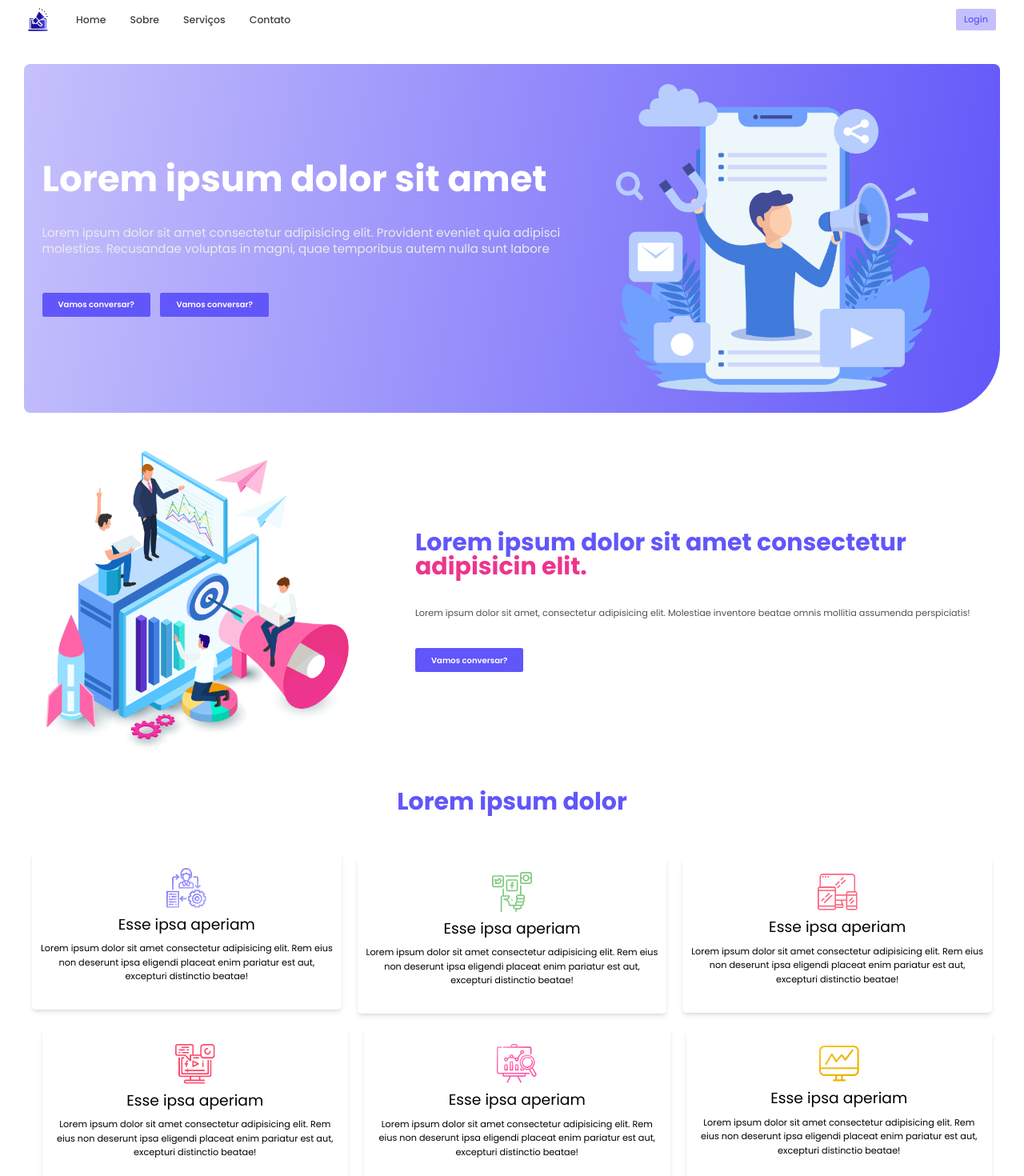
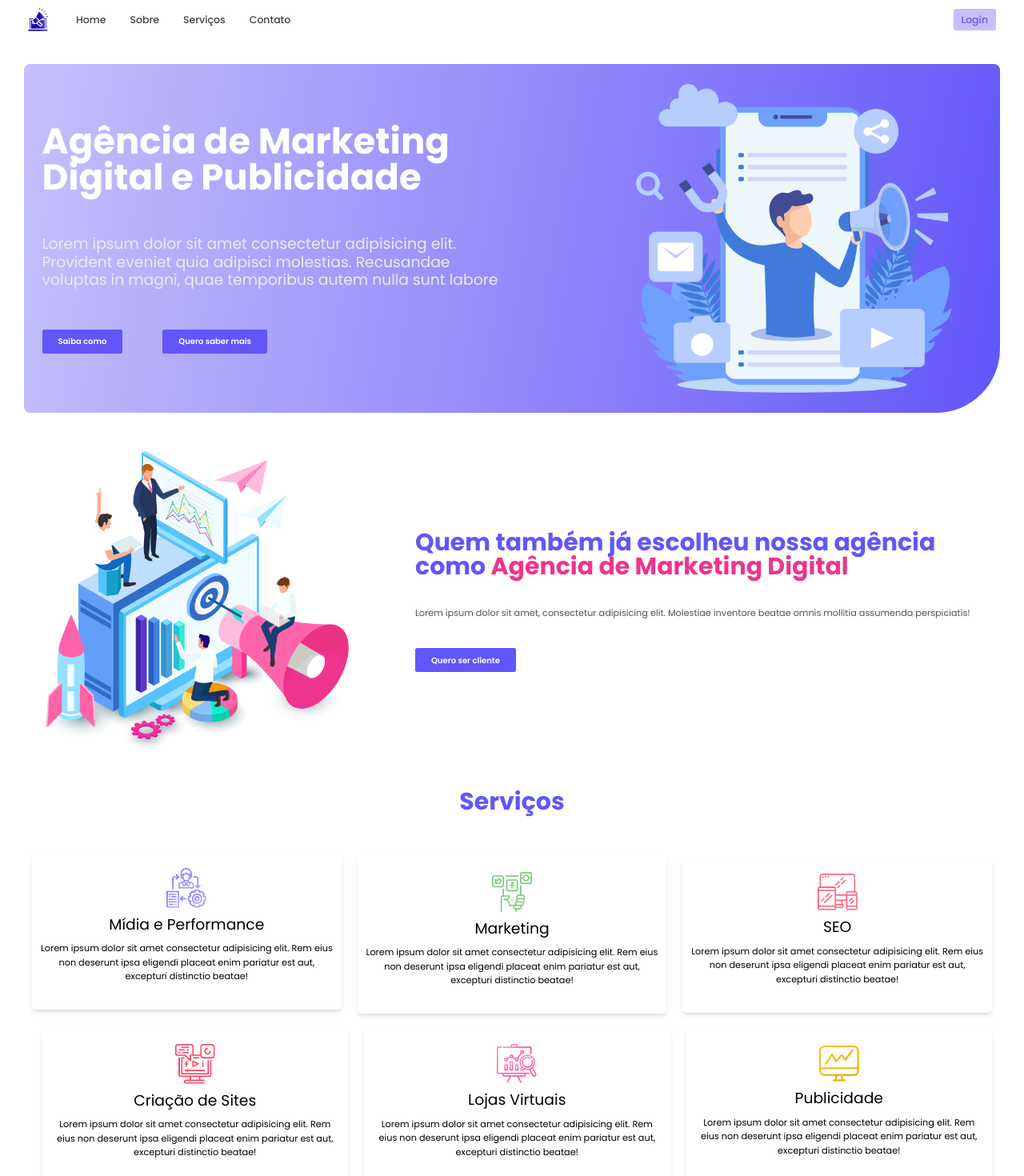
Before and after one commit to daianaadepaula/code-explore-landing-page, a React (Vite) app: page / in a window 1280 px wide. Shown: the top 1470 px of the page at 80% size. Built offline with nearby package versions, Linux system fonts and the light colour scheme.

Commit message:
docs: create readme

```diff
--- a/src/components/Header.jsx
+++ b/src/components/Header.jsx
@@ -45,7 +45,8 @@ const Header = () => {
           </div>
 
           <div className="space-x-12 hidden md:flex items-center">
-            <button className="bg-secondary py-2 px-4 transition-all duration-300 rounded hover:text-white hover:bg-indigo-600">
+            <button
+							className="bg-secondary py-2 px-4 text-xl transition-all duration-300 rounded hover:text-white hover:bg-indigo-600">
               Login
             </button>
           </div>
--- a/src/constants/index.js
+++ b/src/constants/index.js
@@ -31,32 +31,32 @@ export const navItems = [
 export const servItems = [
 	{
 		icon: serviceicons1,
-		heading: "Esse ipsa aperiam",
+		heading: "Mídia e Performance",
 		text: "Lorem ipsum dolor sit amet consectetur adipisicing elit. Rem eius non deserunt ipsa eligendi placeat enim pariatur est aut, excepturi distinctio beatae!",
 	},
 	{
 		icon: serviceicons2,
-		heading: "Esse ipsa aperiam",
+		heading: "Marketing",
 		text: "Lorem ipsum dolor sit amet consectetur adipisicing elit. Rem eius non deserunt ipsa eligendi placeat enim pariatur est aut, excepturi distinctio beatae!",
 	},
 	{
 		icon: serviceicons3,
-		heading: "Esse ipsa aperiam",
+		heading: "SEO",
 		text: "Lorem ipsum dolor sit amet consectetur adipisicing elit. Rem eius non deserunt ipsa eligendi placeat enim pariatur est aut, excepturi distinctio beatae!",
 	},
 	{
 		icon: serviceicons4,
-		heading: "Esse ipsa aperiam",
+		heading: "Criação de Sites",
 		text: "Lorem ipsum dolor sit amet consectetur adipisicing elit. Rem eius non deserunt ipsa eligendi placeat enim pariatur est aut, excepturi distinctio beatae!",
 	},
 	{
 		icon: serviceicons5,
-		heading: "Esse ipsa aperiam",
+		heading: "Lojas Virtuais",
 		text: "Lorem ipsum dolor sit amet consectetur adipisicing elit. Rem eius non deserunt ipsa eligendi placeat enim pariatur est aut, excepturi distinctio beatae!",
 	},
 	{
 		icon: serviceicons6,
-		heading: "Esse ipsa aperiam",
+		heading: "Publicidade",
 		text: "Lorem ipsum dolor sit amet consectetur adipisicing elit. Rem eius non deserunt ipsa eligendi placeat enim pariatur est aut, excepturi distinctio beatae!",
 	},
 ];
--- a/src/index.css
+++ b/src/index.css
@@ -3,10 +3,6 @@
 @tailwind base;
 @tailwind components;
 @tailwind utilities;
-
-:root {
-  font-family: "Poppins", sans-serif;
-}
 
 * {
   scroll-behavior: smooth;
@@ -19,6 +15,7 @@ html {
 body {
   margin: 0;
   padding: 0;
+	font-family: "Poppins", sans-serif;
   box-sizing: border-box;
   min-height: 100vh;
   list-style: none;
--- a/src/pages/About.jsx
+++ b/src/pages/About.jsx
@@ -11,13 +11,13 @@ const About = () => {
 
 				<div className="text-center md:text-left w-5/6 md:w-3/5 space-y-14">
 					<h2 className="md:text-5xl text-3xl font-bold text-primary mb-5 leading-normal">
-						Lorem ipsum dolor sit amet consectetur {' '}
-						<span className="text-pink">adipisicin elit.</span>
+						Quem também já escolheu nossa agência como {' '}
+						<span className="text-pink">Agência de Marketing Digital</span>
 					</h2>
 					<p className="text-neutral-600 text-lg mb-7">
 						Lorem ipsum dolor sit amet, consectetur adipisicing elit. Molestiae inventore beatae omnis mollitia assumenda perspiciatis!
 					</p>
-					<button className="btn">Vamos conversar?</button>
+					<button className="btn">Quero ser cliente</button>
 				</div>
 
 			</div>
--- a/src/pages/Footer.jsx
+++ b/src/pages/Footer.jsx
@@ -1,3 +1,4 @@
+import { Link } from "react-scroll";
 import { navItems } from "../constants";
 import logo from "./../assets/images/logo.png";
 import { Facebook, Instagram, Linkedin, Twitter } from "lucide-react"
@@ -9,7 +10,7 @@ const Footer = () => {
         <div className="md:w-1/2 space-y-8">
           <a
             className="text-2xl font-semibold flex items-center space-x-3"
-            href="/"
+            href="home"
           >
             <img
               className="w-10 inline-block items-center"
@@ -43,14 +44,18 @@ const Footer = () => {
           <div className="space-y-4 mt-5">
             <h4 className="text-2xl">Links</h4>
             <ul className="space-y-3">
-              {navItems.map((item, index) => (
+						{navItems.map((item, index) => (
                 <li key={index}>
-                  <a
-                    className="block hover:text-gray-300"
-                    href={item.href}
+                  <Link
+                    to={item.href}
+                    activeClass="active"
+                    spy={true}
+                    smooth={true}
+                    offset={-100}
+                    className="block cursor-pointer hover:text-pink"
                   >
                     {item.label}
-                  </a>
+                  </Link>
                 </li>
               ))}
             </ul>
@@ -59,20 +64,20 @@ const Footer = () => {
 					<div className="space-y-4 mt-5">
             <h4 className="text-2xl">Termos</h4>
             <ul className="space-y-3">
-              <li><a className="block hover:text-gray-300" href="/">Trabalhe Conosco</a></li>
-              <li><a className="block hover:text-gray-300" href="/">Seja um Franqueado</a></li>
-              <li><a className="block hover:text-gray-300" href="/">Condições Gerais</a></li>
-              <li><a className="block hover:text-gray-300" href="/">Política de Privacidade</a></li>
+              <li><a className="block hover:text-pink" href="/">Trabalhe Conosco</a></li>
+              <li><a className="block hover:text-pink" href="/">Seja um Franqueado</a></li>
+              <li><a className="block hover:text-pink" href="/">Condições Gerais</a></li>
+              <li><a className="block hover:text-pink" href="/">Política de Privacidade</a></li>
             </ul>
           </div>
 
 					<div className="space-y-4 mt-5">
             <h4 className="text-2xl">Centrais de Atendimento</h4>
             <ul className="space-y-3">
-              <li><a className="block hover:text-gray-300" href="/">Suporte</a></li>
-              <li><a className="block hover:text-gray-300" href="/">Segunda à Sexta: 09h às 20h</a></li>
-              <li><a className="block hover:text-gray-300" href="/">Sábado e Feriados: 09h às 16h</a></li>
-              <li><a className="block hover:text-gray-300" href="/">Central de Ajuda</a></li>
+              <li><a className="block hover:text-pink" href="/">Suporte</a></li>
+              <li><a className="block hover:text-pink" href="/">Segunda à Sexta: 09h às 20h</a></li>
+              <li><a className="block hover:text-pink" href="/">Sábado e Feriados: 09h às 16h</a></li>
+              <li><a className="block hover:text-pink" href="/">Central de Ajuda</a></li>
             </ul>
           </div>
 
@@ -85,10 +90,10 @@ const Footer = () => {
 				<p> © {new Date().getFullYear()}. Todos os direitos reservados. </p>
 
 				<div className="flex items-center space-x-5">
-					<Facebook size={16} className="cursor-pointer hover:translate-y-4 transition-all duration-300" />
-					<Instagram size={16} className="cursor-pointer hover:translate-y-4 transition-all duration-300" />
-					<Twitter size={16} className="cursor-pointer hover:translate-y-4 transition-all duration-300" />
-					<Linkedin size={16} className="cursor-pointer hover:translate-y-4 transition-all duration-300" />
+					<Facebook size={24} className="cursor-pointer hover:text-pink hover:translate-y-4 transition-all duration-300" />
+					<Instagram size={24} className="cursor-pointer hover:text-pink hover:translate-y-4 transition-all duration-300" />
+					<Twitter size={24} className="cursor-pointer hover:text-pink hover:translate-y-4 transition-all duration-300" />
+					<Linkedin size={24} className="cursor-pointer hover:text-pink hover:translate-y-4 transition-all duration-300" />
 				</div>
 
 			</div>
--- a/src/pages/Home.jsx
+++ b/src/pages/Home.jsx
@@ -7,10 +7,10 @@ const Home = () => {
 
       <Banner
 				banner={homeImg}
-				heading={"Lorem ipsum dolor sit amet"}
+				heading={"Agência de Marketing Digital e Publicidade"}
 				subheading={"Lorem ipsum dolor sit amet consectetur adipisicing elit. Provident eveniet quia adipisci molestias. Recusandae voluptas in magni, quae temporibus autem nulla sunt labore"}
-				btn1={"Vamos conversar?"}
-				btn2={"Vamos conversar?"}
+				btn1={"Saiba como"}
+				btn2={"Quero saber mais"}
 			/>
 
     </section>
--- a/src/pages/Services.jsx
+++ b/src/pages/Services.jsx
@@ -3,9 +3,7 @@ import { servItems } from "../constants"
 const Services = () => {
 	return (
 		<section className="px-4 mx-auto mt-15 gap-4 flex flex-col space-y-8 justify-between items-center my-10 md:px-14 p-4 max-w-s" id="services">
-			<h2 className="md:text-5xl text-3xl font-bold text-primary mb-5 leading-normal">
-				Lorem ipsum dolor
-			</h2>
+			<h2 className="md:text-5xl text-3xl font-bold text-primary mb-5 leading-normal">Serviços</h2>
 
 			<ul className="flex justify-center items-center gap-3 space-x-5 space-y-4 flex-wrap lg:max-w-[1200px]">
 				{servItems.map((item, index) => (
--- a/src/shared/Banner.jsx
+++ b/src/shared/Banner.jsx
@@ -2,17 +2,16 @@ const Banner = ({ banner, heading, subheading, btn1, btn2 }) => {
   return (
     <div className="gradientBg rounded-xl rounded-br-[80px] md:p-9 px-5 py-10">
       <div className="flex flex-col md:flex-row-reverse justify-between items-center gap-10">
-
-        <div className="w-3/5 p-1 md:w-2/5">
+        <div className="w-3/5 p-1 md:w-2/5 flex justify-center">
           <img src={banner} alt="" className="lg:h-[386px]" />
         </div>
 
-        <div className="text-center md:text-left space-y-14 md:w-3/5">
-          <h2 className="md:text-7xl text-4xl font-bold text-white mb-6 leading-relaxed">
+        <div className="text-center content-between md:text-left space-y-20 md:w-1/2">
+          <h2 className="md:text-7xl text-4xl font-bold text-white leading-relaxed">
             {heading}
           </h2>
-          <p className="text-[#ebebeb] text-2xl mb-8">{subheading}</p>
-          <div className="space-x-5 space-y-4">
+          <p className="text-[#ebebeb] text-3xl">{subheading}</p>
+          <div className="w-full space-x-20">
             <button className="btn">{btn1}</button>
             <button className="btn">{btn2}</button>
           </div>
```
Also changed, not shown: 1 other file (tests, documents, lock files or other folders).
